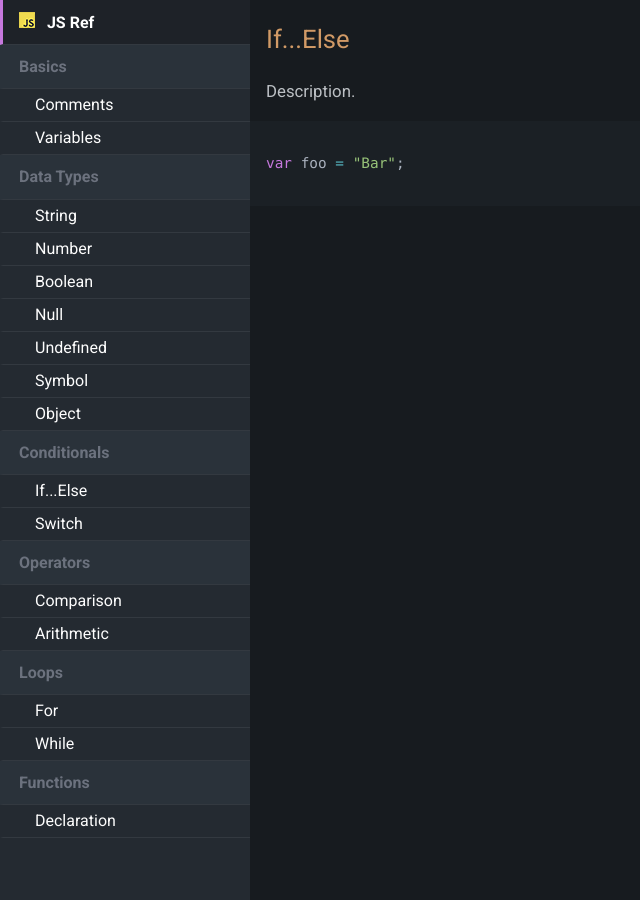
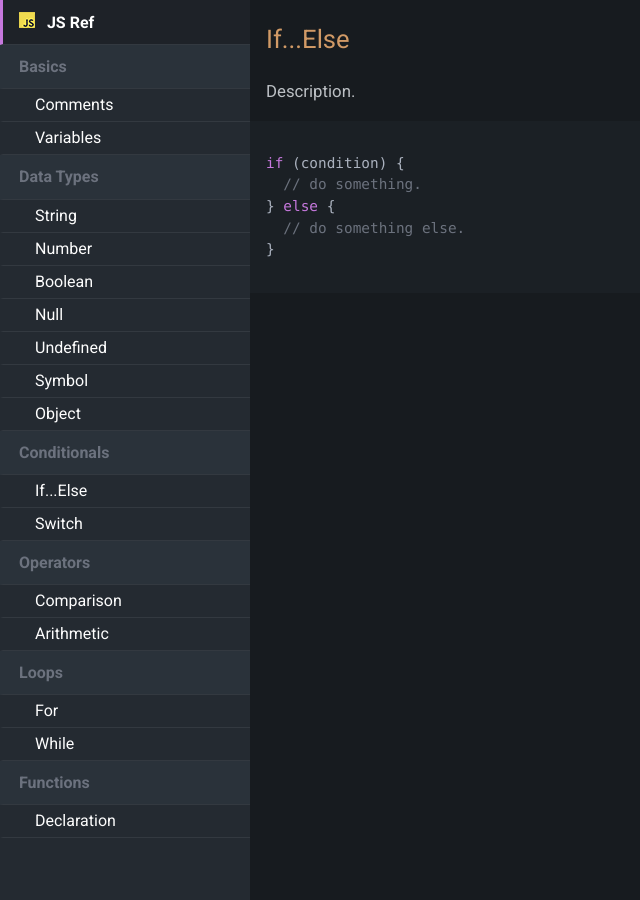
Before and after one commit to KJLarson/snippets, a Jekyll site: the page built from _pages/01_ifelse.md, in a window 1280 px wide and 900 px high. Shown: the whole window, without its empty margins (0-640 px from the left). Built offline with Jekyll 4.4.1, drawn with Linux system fonts in a browser that asks for light colours; nearby versions of some CDN libraries.

Commit message:
Update 01_ifelse.md

````diff
--- a/_pages/01_ifelse.md
+++ b/_pages/01_ifelse.md
@@ -9,5 +9,9 @@ permalink: /if-else/
 Description.
 
 ```js
-var foo = "Bar";
+if (condition) {
+  // do something.
+} else {
+  // do something else.
+}
 ```
````
